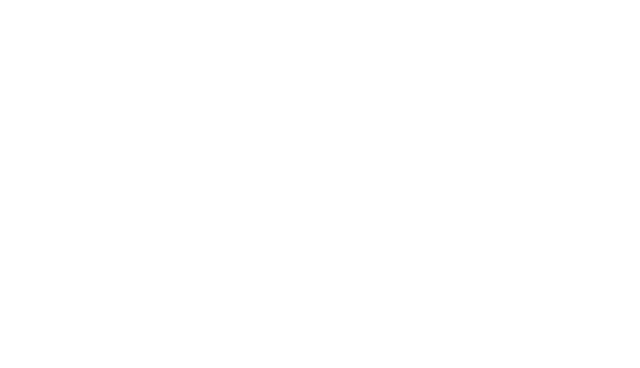
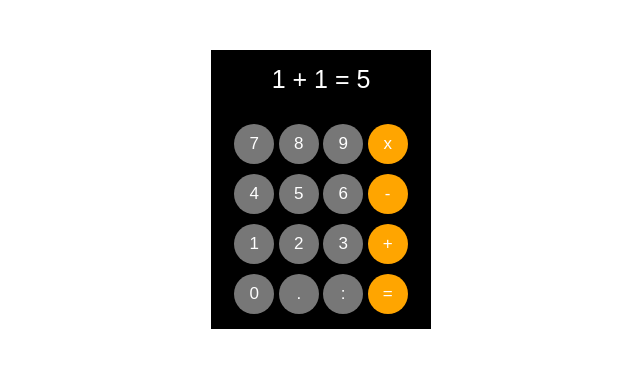
Before and after one commit to cyitzak/calculator, a plain HTML site: page index.html in a window 1280 px wide. Shown: the whole page, without its empty margins (319-959 px from the left). Drawn offline with Linux system fonts and the light colour scheme.

Commit message:
Add files via upload

```diff
--- a/index.html
+++ b/index.html
@@ -8,6 +8,36 @@
   </head>
 
   <body>
+    <div class="container">
+      <p class="output">1 + 1 = 5</p>
+      <div class="row">
+        <button>7</button>
+        <button>8</button>
+        <button>9</button>
+        <button class="secondary-btn">x</button>
+      </div>
+
+      <div class="row">
+        <button>4</button>
+        <button>5</button>
+        <button>6</button>
+        <button class="secondary-btn">-</button>
+      </div>
+
+      <div class="row">
+        <button>1</button>
+        <button>2</button>
+        <button>3</button>
+        <button class="secondary-btn">+</button>
+      </div>
+
+      <div class="row">
+        <button>0</button>
+        <button>.</button>
+        <button>:</button>
+        <button class="secondary-btn">=</button>
+      </div>
+    </div>
     <script src="script.js"></script>
   </body>
 </html>
--- a/style.css
+++ b/style.css
@@ -0,0 +1,42 @@
+* {
+  margin: 0;
+  padding: 0;
+  box-sizing: border-box;
+}
+
+body {
+  font-family: sans-serif;
+  color: white;
+}
+
+.output {
+  font-size: 25px;
+  margin-bottom: 20px;
+}
+
+.container {
+  background-color: red;
+  width: 220px;
+  margin: 50px auto;
+  display: flex;
+  flex-direction: column;
+  align-items: center;
+  gap: 10px;
+  padding: 15px;
+  background-color: black;
+}
+
+button {
+  width: 40px;
+  height: 40px;
+  border-radius: 20px;
+  border: none;
+  background-color: #777;
+  color: #fff;
+  font-size: 17px;
+  cursor: pointer;
+}
+
+.secondary-btn {
+  background-color: orange;
+}
```
